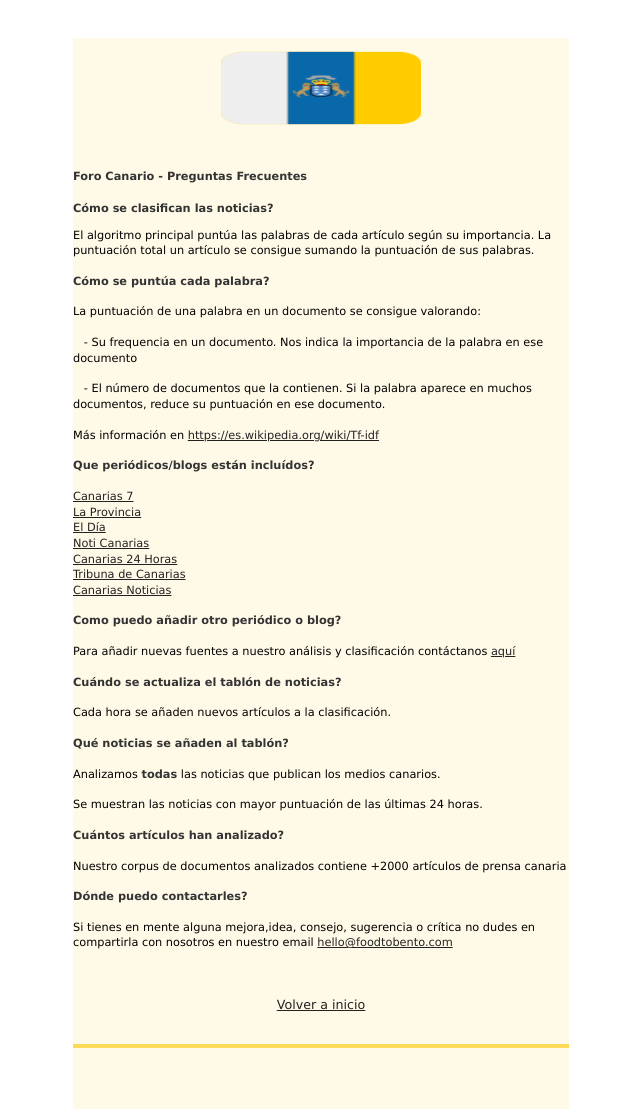
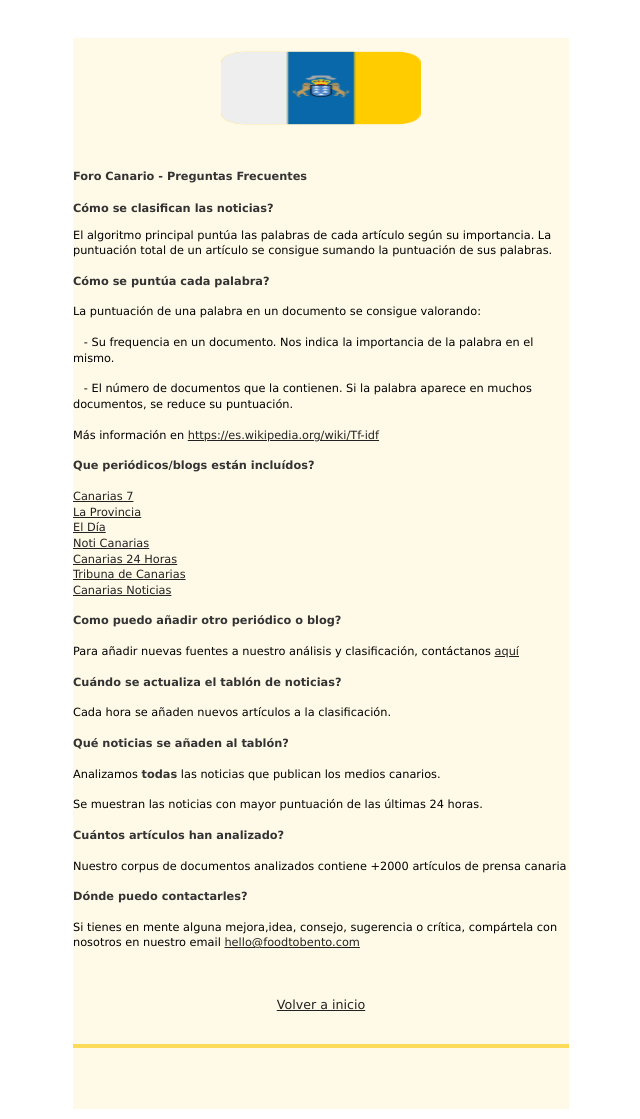
Before and after one commit to pablosr11/spanish-news-summarizer, a Flask app: page /preguntas in a window 1280 px wide. Shown: the whole page, without its empty margins (319-959 px from the left). Run offline with Flask 2, Linux system fonts and the light colour scheme.

Commit message:
Fixed grammar in FAQ template

```diff
--- a/app/tasks.py
+++ b/app/tasks.py
@@ -3,7 +3,6 @@
 """
 
 """
-
 -core-
 errors
 Build test cases for main func. check updates are implemented
--- a/app/templates/preguntas.html
+++ b/app/templates/preguntas.html
@@ -18,7 +18,7 @@
                         <b>Cómo se clasifican las noticias?</b>
                             <p>
                             El algoritmo principal puntúa las palabras de cada artículo según
-                            su importancia. La puntuación total un artículo se consigue sumando
+                            su importancia. La puntuación total de un artículo se consigue sumando
                             la puntuación de sus palabras.
                             <p>
                         <b>Cómo se puntúa cada palabra?</b>
@@ -26,10 +26,10 @@
                             La puntuación de una palabra en un documento se consigue valorando:
                             <p>
                             &nbsp&nbsp&nbsp- Su frequencia en un documento. Nos indica la importancia
-                            de la palabra en ese documento
+                            de la palabra en el mismo.
                             <p>
                             &nbsp&nbsp&nbsp- El número de documentos que la contienen. Si la palabra
-                            aparece en muchos documentos, reduce su puntuación en ese documento.
+                            aparece en muchos documentos, se reduce su puntuación.
                             <p>
                             Más información en <a href='https://es.wikipedia.org/wiki/Tf-idf'>https://es.wikipedia.org/wiki/Tf-idf</a>
                             <p>
@@ -45,7 +45,7 @@
                             <p>
                         <b>Como puedo añadir otro periódico o blog?</b>
                             <p>
-                            Para añadir nuevas fuentes a nuestro análisis y clasificación
+                            Para añadir nuevas fuentes a nuestro análisis y clasificación,
                             contáctanos <a href="mailto:xxxx">aquí</a>
                             <p>
                         <b>Cuándo se actualiza el tablón de noticias?</b>
@@ -67,8 +67,8 @@
                             <p>
                         <b>Dónde puedo contactarles?</b>
                             <p>
-                            Si tienes en mente alguna mejora,idea, consejo, sugerencia o crítica no dudes
-                            en compartirla con nosotros en nuestro email
+                            Si tienes en mente alguna mejora,idea, consejo, sugerencia o crítica,
+                            compártela con nosotros en nuestro email
                             <a href="mailto:xxxx">hello@foodtobento.com</a>
 
                             <p><p>
```
